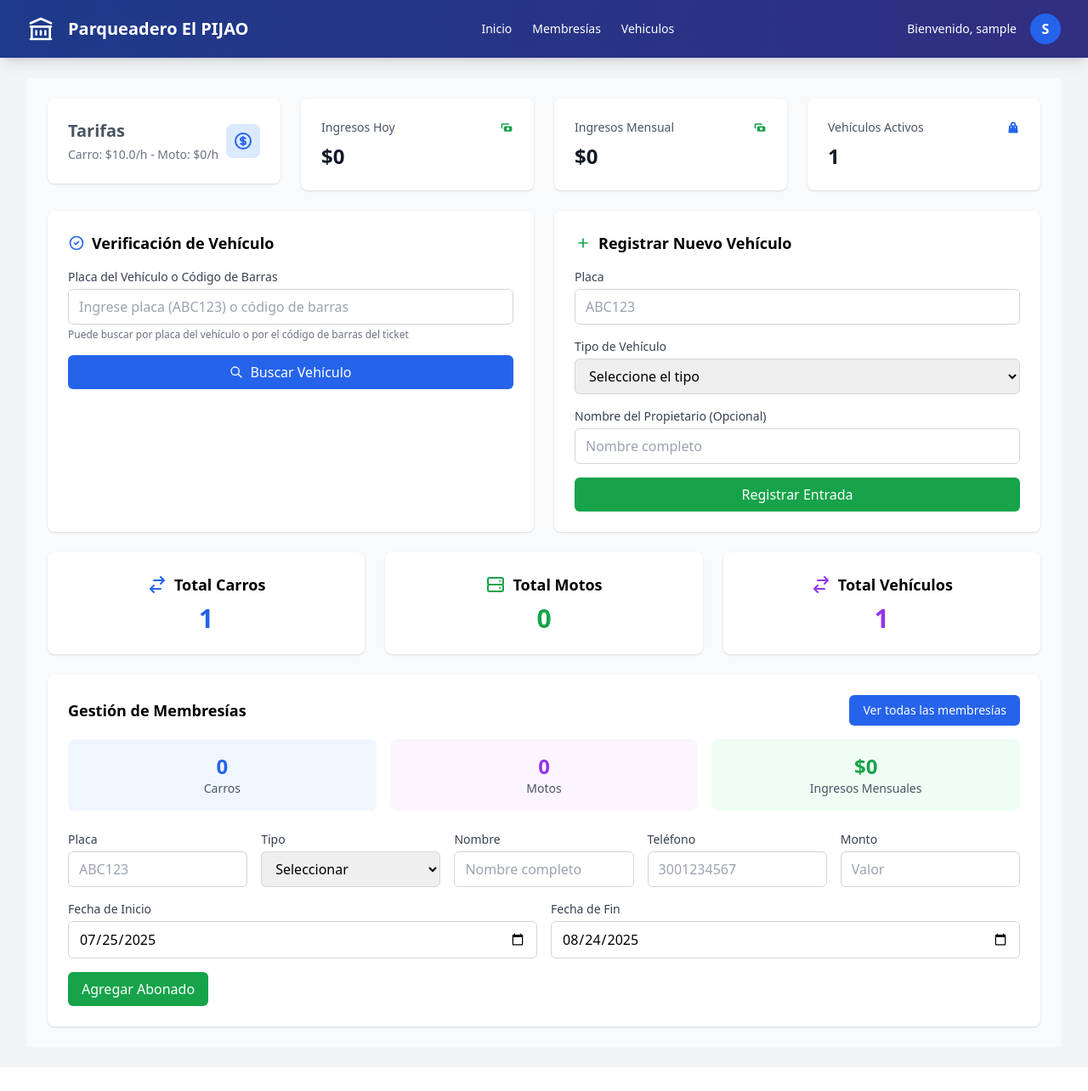
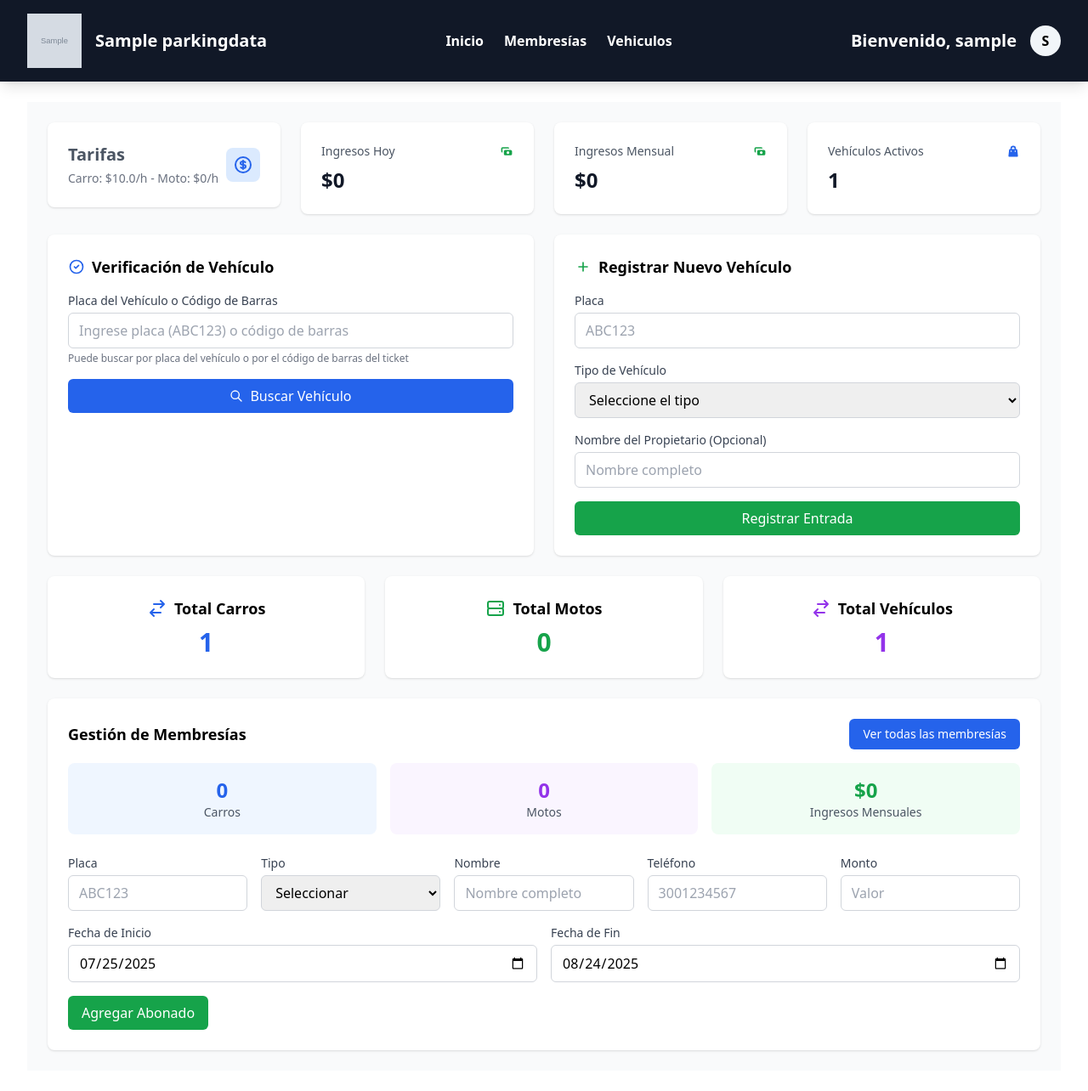
Before and after one commit to mao1304/par-2, a Django app: page / in a window 1280 px wide. Shown: the whole page at 85% size. Before the commit the page ends 1210 px from the top, so only its background shows below. Run offline with Django 5.2, Linux system fonts and the light colour scheme; a user stored in the database is signed in; tables that the repository leaves empty hold one stand-in row (values such as "Sample post"); grey boxes marked "Sample" are stand-in pictures; some libraries are stand-ins or nearby versions.

Commit message:
update: desing

```diff
--- a/main/admin.py
+++ b/main/admin.py
@@ -6,3 +6,4 @@ admin.site.register(models.Vehiculo)
 admin.site.register(models.RegistroParqueo)
 admin.site.register(models.SuscripcionMensual)
 admin.site.register(models.Tarifa)
+admin.site.register(models.ParkingData)
--- a/main/models.py
+++ b/main/models.py
@@ -678,3 +678,15 @@ class EstadisticaDiaria(models.Model):
             self.total_ingresos += monto
 
         self.save()
+
+
+class ParkingData(models.Model):
+    company_name = models.CharField(max_length=100, blank=True)
+    company_address = models.CharField(max_length=200, blank=True)
+    company_phone = models.CharField(max_length=20, blank=True)
+    company_email = models.EmailField(max_length=100,null=True, blank=True)
+    company_website = models.URLField(max_length=100,  null=True, blank=True)
+    company_logo = models.ImageField(upload_to='company_logos/', null=True, blank=True)
+    def __str__(self):
+
+        return self.company_name
--- a/main/views.py
+++ b/main/views.py
@@ -37,7 +37,7 @@ def logout_view(request):
 
 from django.shortcuts import render
 from django.contrib.auth.decorators import login_required
-from .models import RegistroParqueo, Vehiculo, Tarifa, SuscripcionMensual, EstadisticaDiaria
+from .models import RegistroParqueo, Vehiculo, Tarifa, SuscripcionMensual, EstadisticaDiaria, ParkingData
 from django.utils import timezone
 from datetime import timedelta
 
@@ -47,6 +47,7 @@ def dashboard(request):
     total_carros = Vehiculo.objects.filter(tipo='carro').count()
     total_motos = Vehiculo.objects.filter(tipo='moto').count()
     total_vehiculos = total_carros + total_motos
+    parking_data = ParkingData.objects.first()
 
     # Vehículos activos actualmente
     vehiculos_activos = RegistroParqueo.objects.filter(esta_activo=True).count()
@@ -113,6 +114,7 @@ def dashboard(request):
         'abonados_motos': abonados_motos,
         'ingresos_mensuales': ingresos_mensuales,
         'es_admin': request.user.es_administrador(),
+        'parking_data': parking_data,
     }
 
     if request.user.es_administrador():
--- a/templates/base.html
+++ b/templates/base.html
@@ -4,114 +4,49 @@
   <head>
     <meta charset="UTF-8" />
     <meta name="viewport" content="width=device-width, initial-scale=1.0" />
-    <title>{% block title %}Parqueadero El PIJAO{% endblock %}</title>
+    <title>{% block title %}{{ parking_data.company_name }}{% endblock %}</title>
     <script src="https://cdn.tailwindcss.com"></script>
     <link
       rel="stylesheet"
       href="https://cdnjs.cloudflare.com/ajax/libs/font-awesome/6.0.0/css/all.min.css"
     />
   </head>
-  <body class="bg-gray-100">
-    <!-- Header -->
-    {% comment %}
+  <body class="bg-white">
     <header
-      class="bg-gradient-to-r from-blue-900 to-indigo-900 text-white shadow-lg"
-    >
-      <div class="max-w-7xl mx-auto px-4 sm:px-6 lg:px-8">
-        <div class="flex justify-between items-center py-4">
-          <div class="flex items-center space-x-4">
-            <svg
-              class="h-8 w-8"
-              fill="none"
-              stroke="currentColor"
-              viewBox="0 0 24 24"
-            >
-              <path
-                stroke-linecap="round"
-                stroke-linejoin="round"
-                stroke-width="2"
-                d="M8 14v3m4-3v3m4-3v3M3 21h18M3 10h18M3 7l9-4 9 4M4 10h16v11H4V10z"
-              />
-            </svg>
-            <h1 class="text-xl font-bold">Parqueadero El PIJAO</h1>
-          </div>
-          <div class="flex items-center space-x-4">
-            <span class="text-sm">Bienvenido, {{ request.user.username }}</span>
-            <div class="relative group">
-              <button class="flex items-center space-x-1 focus:outline-none">
-                <span
-                  class="w-8 h-8 rounded-full bg-blue-600 flex items-center justify-center"
-                >
-                  {{ request.user.username|first|upper }}
-                </span>
-              </button>
-              <div
-                class="absolute right-0 mt-2 w-48 bg-white rounded-md shadow-lg py-1 z-50 hidden group-hover:block"
-              >
-                <a
-                  href="#"
-                  class="block px-4 py-2 text-sm text-gray-700 hover:bg-gray-100"
-                  >Mi perfil</a
-                >
-                <a
-                  href="{% url 'logout' %}"
-                  class="block px-4 py-2 text-sm text-gray-700 hover:bg-gray-100"
-                  >Cerrar sesión</a
-                >
-              </div>
-            </div>
-          </div>
-        </div>
-      </div>
-    </header>
-    {% endcomment %}
-    <header
-      class="bg-gradient-to-r from-blue-900 to-indigo-900 text-white shadow-lg"
+      class="bg-gray-900 text-white shadow-lg"
     >
       <div class="max-w-7xl mx-auto px-4 sm:px-6 lg:px-8">
         <div class="flex justify-between items-center py-4">
           <!-- Logo e ícono -->
           <div class="flex items-center space-x-4">
-            <svg
-              class="h-8 w-8 text-white"
-              fill="none"
-              stroke="currentColor"
-              viewBox="0 0 24 24"
-            >
-              <path
-                stroke-linecap="round"
-                stroke-linejoin="round"
-                stroke-width="2"
-                d="M8 14v3m4-3v3m4-3v3M3 21h18M3 10h18M3 7l9-4 9 4M4 10h16v11H4V10z"
-              />
+              <img src="{{ parking_data.company_logo.url }}" alt ="{{parking_data.company_name}}" class="h-16 w-16 text-white">
             </svg>
-            <h1 class="text-xl font-bold">Parqueadero El PIJAO</h1>
+            <h1 class="text-xl font-bold">{{ parking_data.company_name }}</h1>
           </div>
 
           <!-- Navegación principal -->
           <nav class="hidden md:flex items-center space-x-6">
             <a
               href="{% url 'dashboard' %}"
-              class="text-sm hover:underline"
+              class="text-base hover:underline font-semibold"
               class="scrolltop"
               >Inicio</a
             >
             <a
               href="{% url 'gestion_abonados' %}"
-              class="text-sm hover:underline"
+              class="text-base hover:underline font-semibold"
               >Membresías</a
             >
             <a
               href="{% url 'vehiculos_activos' %}"
-              class="text-sm hover:underline"
+              class="text-base hover:underline font-semibold"
               >Vehiculos</a
             >
-            <!--  <a href="{% url 'tarifas' %}" class="text-sm hover:underline">Tarifas</a>-->
           </nav>
 
           <!-- Usuario -->
           <div class="flex items-center space-x-4">
-            <span class="hidden sm:block text-sm"
+            <span class="hidden sm:block text-xl font-bold"
               >Bienvenido, {{ request.user.username }}</span
             >
             <div class="relative group">
@@ -120,7 +55,7 @@
                 onclick="toggleMenu()"
               >
                 <span
-                  class="w-9 h-9 rounded-full bg-blue-600 flex items-center justify-center font-bold uppercase"
+                  class="w-9 h-9 rounded-full bg-slate-100 flex items-center justify-center font-bold uppercase text-black"
                 >
                   {{ request.user.username|first }}
                 </span>
@@ -183,7 +118,7 @@
       </div>
     </header>
     <!-- Contenido principal -->
-    <main class="max-w-7xl mx-auto px-4 sm:px-6 lg:px-8 py-6">
+    <main class="max-w-8xl mx-auto px-4 sm:px-6 lg:px-8 py-6">
       {% block content %} {% endblock %}
     </main>
 
```
